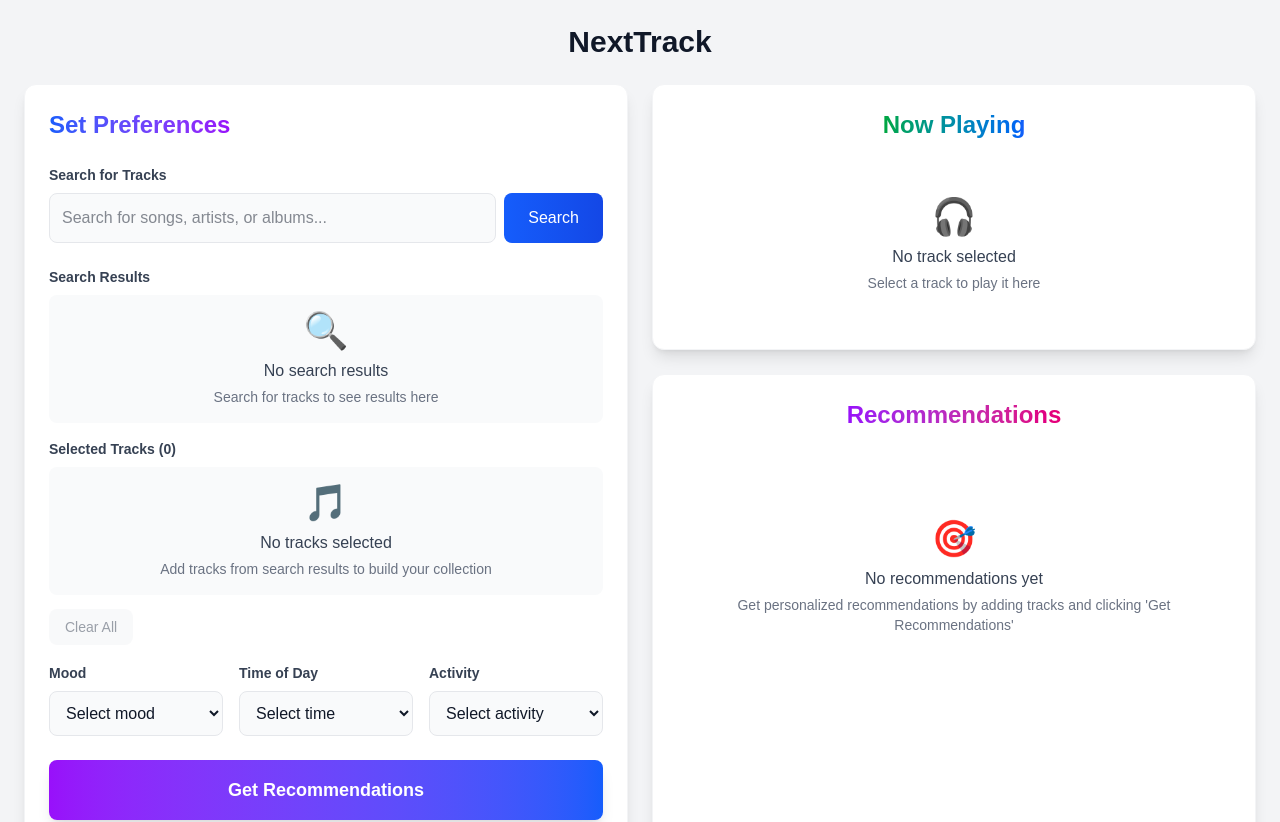
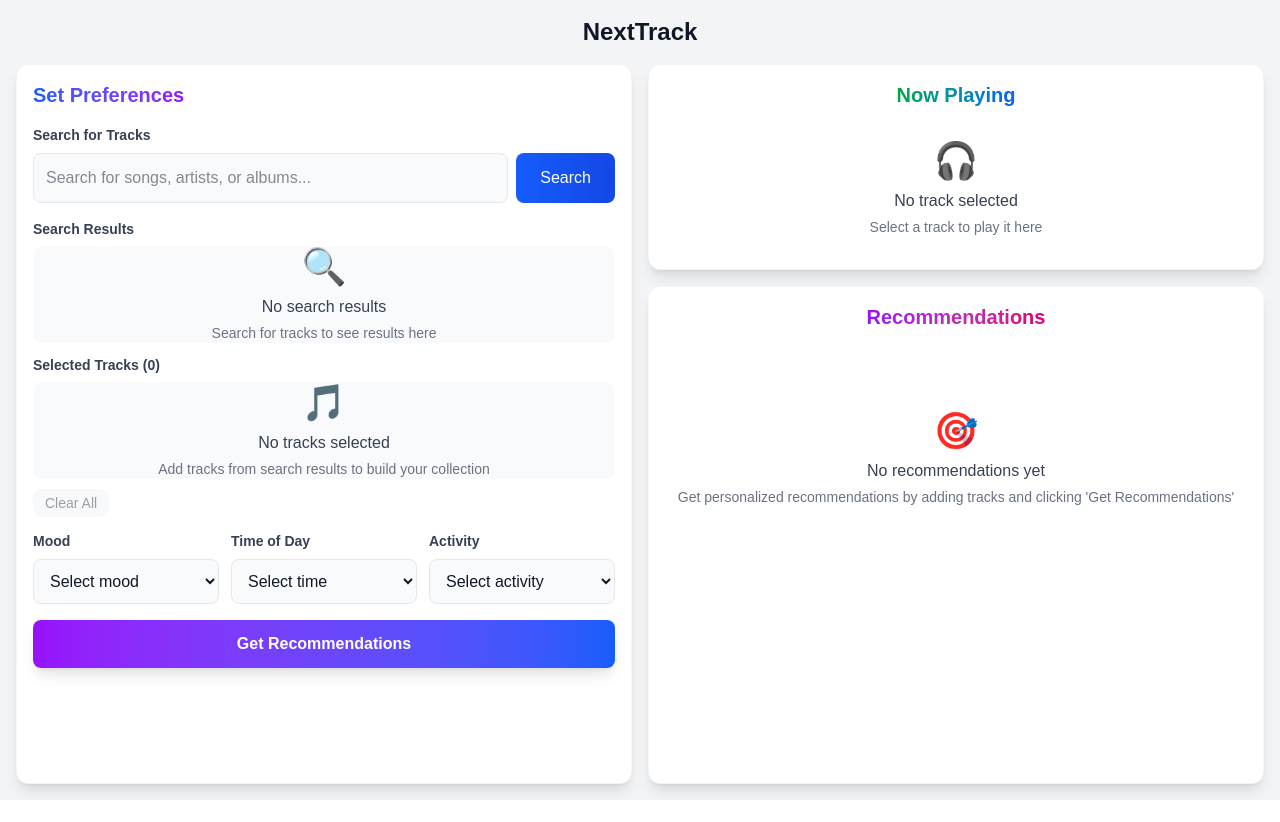
Before and after one commit to zayLatt25/NextTrack, a Next.js app: page / in a window 1280 px wide. Shown: the top 822 px of the page. After the commit the page ends 800 px from the top, so only its background shows below. Built offline with nearby package versions, Linux system fonts and the light colour scheme.

Commit message:
removed scrollable

```diff
--- a/src/app/globals.css
+++ b/src/app/globals.css
@@ -27,4 +27,6 @@ body {
   background: var(--background);
   color: var(--foreground);
   font-family: Arial, Helvetica, sans-serif;
+  overflow: hidden;
+  height: 100vh;
 }
--- a/src/app/page.tsx
+++ b/src/app/page.tsx
@@ -175,21 +175,21 @@ export default function Home() {
   };
 
   return (
-    <div className="min-h-screen p-6 bg-gray-100">
-      <h1 className="text-3xl font-extrabold mb-6 text-gray-900 text-center">
+    <div className="h-screen overflow-hidden p-4 bg-gray-100 flex flex-col">
+      <h1 className="text-2xl font-extrabold mb-4 text-gray-900 text-center flex-shrink-0">
         NextTrack
       </h1>
 
       {/* Main Content Grid */}
-      <div className="grid grid-cols-1 md:grid-cols-2 gap-6">
+      <div className="grid grid-cols-1 lg:grid-cols-2 gap-4 flex-1 min-h-0">
         {/* Recommendation Form */}
-        <div className="p-6 bg-white rounded-xl shadow-lg min-h-[400px] border border-gray-100">
-          <h2 className="text-2xl font-bold mb-6 text-gray-900 flex items-center">
+        <div className="p-4 bg-white rounded-xl shadow-lg border border-gray-100 flex flex-col h-full">
+          <h2 className="text-xl font-bold mb-4 text-gray-900 flex items-center flex-shrink-0">
             <span className="bg-gradient-to-r from-blue-600 to-purple-600 bg-clip-text text-transparent">Set Preferences</span>
           </h2>
 
           {/* Search Section */}
-          <div className="mb-6">
+          <div className="mb-4 flex-shrink-0">
             <label className="block text-sm font-semibold text-gray-700 mb-2">
               Search for Tracks
             </label>
@@ -220,10 +220,10 @@ export default function Home() {
           </div>
 
           {/* Search Results */}
-          <div className="mb-4">
+          <div className="mb-3 flex-shrink-0">
             <h3 className="text-sm font-semibold text-gray-700 mb-2">Search Results</h3>
             {searchLoading ? (
-              <div className="max-h-32 overflow-y-auto space-y-2 bg-gray-50 rounded-lg p-3">
+              <div className="h-24 overflow-y-auto space-y-2 bg-gray-50 rounded-lg p-3">
                 <div className="space-y-2">
                   {Array.from({ length: 3 }).map((_, index) => (
                     <TrackSkeleton key={index} />
@@ -231,7 +231,7 @@ export default function Home() {
                 </div>
               </div>
             ) : searchResults.length > 0 ? (
-              <div className="max-h-32 overflow-y-auto space-y-2 bg-gray-50 rounded-lg p-3">
+              <div className="h-24 overflow-y-auto space-y-2 bg-gray-50 rounded-lg p-3">
                 {searchResults.map((track) => (
                   <div
                     key={track.id}
@@ -255,7 +255,7 @@ export default function Home() {
                 ))}
               </div>
             ) : (
-              <div className="h-32 flex items-center justify-center bg-gray-50 rounded-lg">
+              <div className="h-24 flex items-center justify-center bg-gray-50 rounded-lg">
                 <EmptyState
                   icon="🔍"
                   title="No search results"
@@ -266,9 +266,9 @@ export default function Home() {
           </div>
 
           {/* Selected Tracks */}
-          <div className="mb-4">
+          <div className="mb-3 flex-shrink-0">
             <h3 className="text-sm font-semibold text-gray-700 mb-2">Selected Tracks ({selectedTracks.length})</h3>
-            <div className="h-32 bg-gray-50 rounded-lg">
+            <div className="h-24 bg-gray-50 rounded-lg">
               {selectedTracks.length > 0 ? (
                 <div className="h-full overflow-y-auto space-y-2 p-3">
                   {selectedTracks.map((track) => (
@@ -299,11 +299,11 @@ export default function Home() {
                 </div>
               )}
             </div>
-            <div className="mt-3 h-10 flex items-center">
+            <div className="mt-2 h-8 flex items-center">
               <button
                 onClick={() => setSelectedTracks([])}
                 disabled={selectedTracks.length === 0}
-                className="px-4 py-2 bg-gray-100 text-gray-700 text-sm rounded-lg hover:bg-gray-200 font-medium transition-all duration-200 disabled:opacity-50 disabled:cursor-not-allowed"
+                className="px-3 py-1 bg-gray-100 text-gray-700 text-sm rounded-lg hover:bg-gray-200 font-medium transition-all duration-200 disabled:opacity-50 disabled:cursor-not-allowed"
               >
                 Clear All
               </button>
@@ -311,7 +311,7 @@ export default function Home() {
           </div>
 
           {/* Preferences */}
-          <div className="grid grid-cols-1 md:grid-cols-3 gap-4 mb-6">
+          <div className="grid grid-cols-1 sm:grid-cols-2 lg:grid-cols-3 gap-3 mb-4 flex-shrink-0">
             <div>
               <label className="block text-sm font-semibold text-gray-700 mb-2">Mood</label>
               <select
@@ -353,12 +353,12 @@ export default function Home() {
           </div>
 
           {errorMessage && (
-            <div className="mb-4 p-3 bg-red-50 border border-red-200 text-red-700 rounded-lg text-sm">{errorMessage}</div>
+            <div className="mb-3 p-2 bg-red-50 border border-red-200 text-red-700 rounded-lg text-sm flex-shrink-0">{errorMessage}</div>
           )}
 
           <button
             onClick={getRecommendations}
-            className="w-full px-6 py-4 bg-gradient-to-r from-purple-600 to-blue-600 text-white rounded-lg hover:from-purple-700 hover:to-blue-700 disabled:opacity-50 flex items-center justify-center font-semibold text-lg transition-all duration-200 shadow-lg hover:shadow-xl"
+            className="w-full px-4 py-3 bg-gradient-to-r from-purple-600 to-blue-600 text-white rounded-lg hover:from-purple-700 hover:to-blue-700 disabled:opacity-50 flex items-center justify-center font-semibold text-base transition-all duration-200 shadow-lg hover:shadow-xl flex-shrink-0"
             disabled={loading}
           >
             {loading ? (
@@ -373,10 +373,10 @@ export default function Home() {
         </div>
 
         {/* Right Side - Now Playing and Recommendations */}
-        <div className="space-y-6">
+        <div className="flex flex-col h-full space-y-4">
           {/* Now Playing */}
-          <div className="p-6 bg-white rounded-xl shadow-lg border border-gray-100">
-            <h2 className="text-2xl font-bold mb-6 text-gray-900 text-center flex items-center justify-center">
+          <div className="p-4 bg-white rounded-xl shadow-lg border border-gray-100 flex-shrink-0">
+            <h2 className="text-xl font-bold mb-4 text-gray-900 text-center flex items-center justify-center">
               <span className="bg-gradient-to-r from-green-600 to-blue-600 bg-clip-text text-transparent">Now Playing</span>
             </h2>
             {selectedTrackId ? (
@@ -384,25 +384,27 @@ export default function Home() {
                 style={{ borderRadius: "12px" }}
                 src={`https://open.spotify.com/embed/track/${selectedTrackId}?autoplay=true`}
                 width="100%"
-                height="200"
+                height="152"
                 allow="autoplay; clipboard-write; encrypted-media; fullscreen; picture-in-picture"
                 loading="lazy"
               ></iframe>
             ) : (
-              <EmptyState
-                icon="🎧"
-                title="No track selected"
-                description="Select a track to play it here"
-              />
+              <div className="h-32 flex items-center justify-center">
+                <EmptyState
+                  icon="🎧"
+                  title="No track selected"
+                  description="Select a track to play it here"
+                />
+              </div>
             )}
           </div>
 
           {/* Recommendations */}
-          <div className="p-6 bg-white rounded-xl shadow-lg border border-gray-100 min-h-[600px]">
-            <h2 className="text-2xl font-bold mb-6 text-gray-900 text-center flex items-center justify-center">
+          <div className="p-4 bg-white rounded-xl shadow-lg border border-gray-100 flex-1 flex flex-col">
+            <h2 className="text-xl font-bold mb-4 text-gray-900 text-center flex items-center justify-center flex-shrink-0">
               <span className="bg-gradient-to-r from-purple-600 to-pink-600 bg-clip-text text-transparent">Recommendations</span>
             </h2>
-            <div className="grid grid-cols-1 gap-3 max-h-[500px] overflow-y-auto">
+            <div className="grid grid-cols-1 gap-2 flex-1 overflow-y-auto">
               {loading ? (
                 Array.from({ length: 3 }).map((_, index) => (
                   <RecommendationSkeleton key={index} />
```
